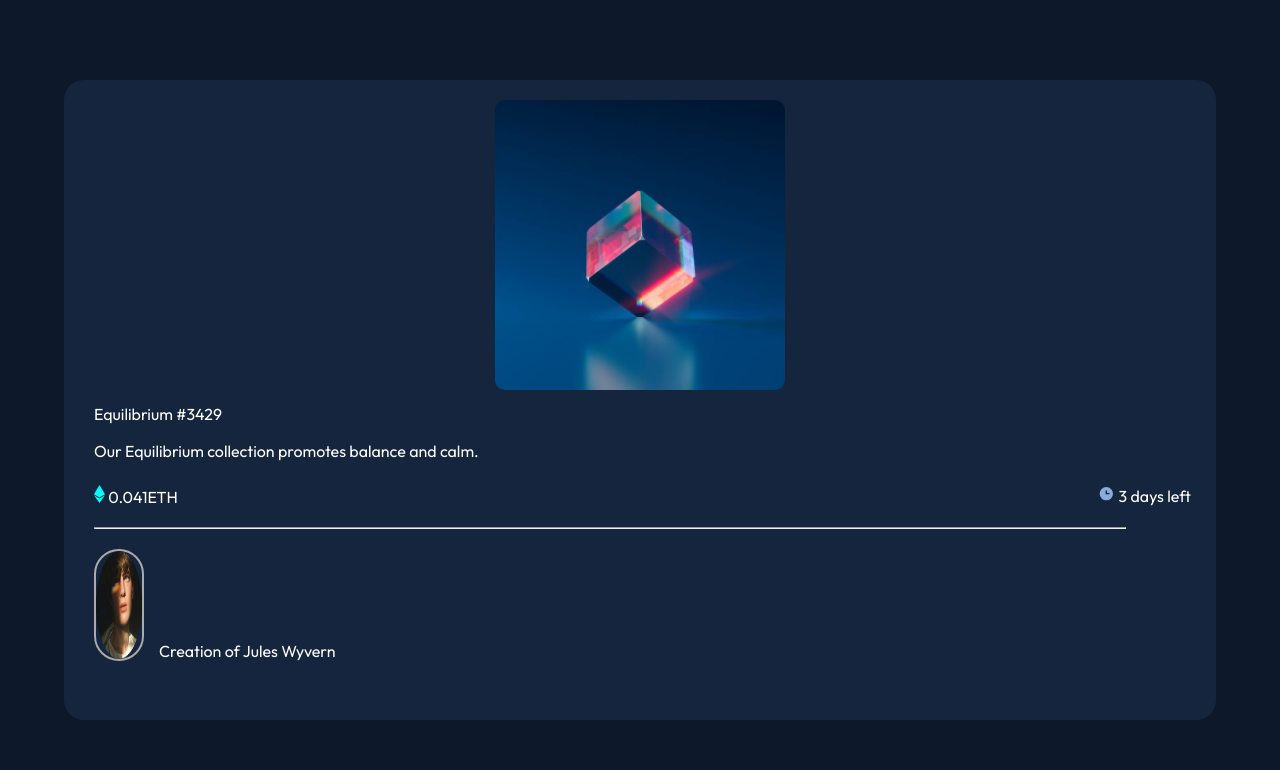
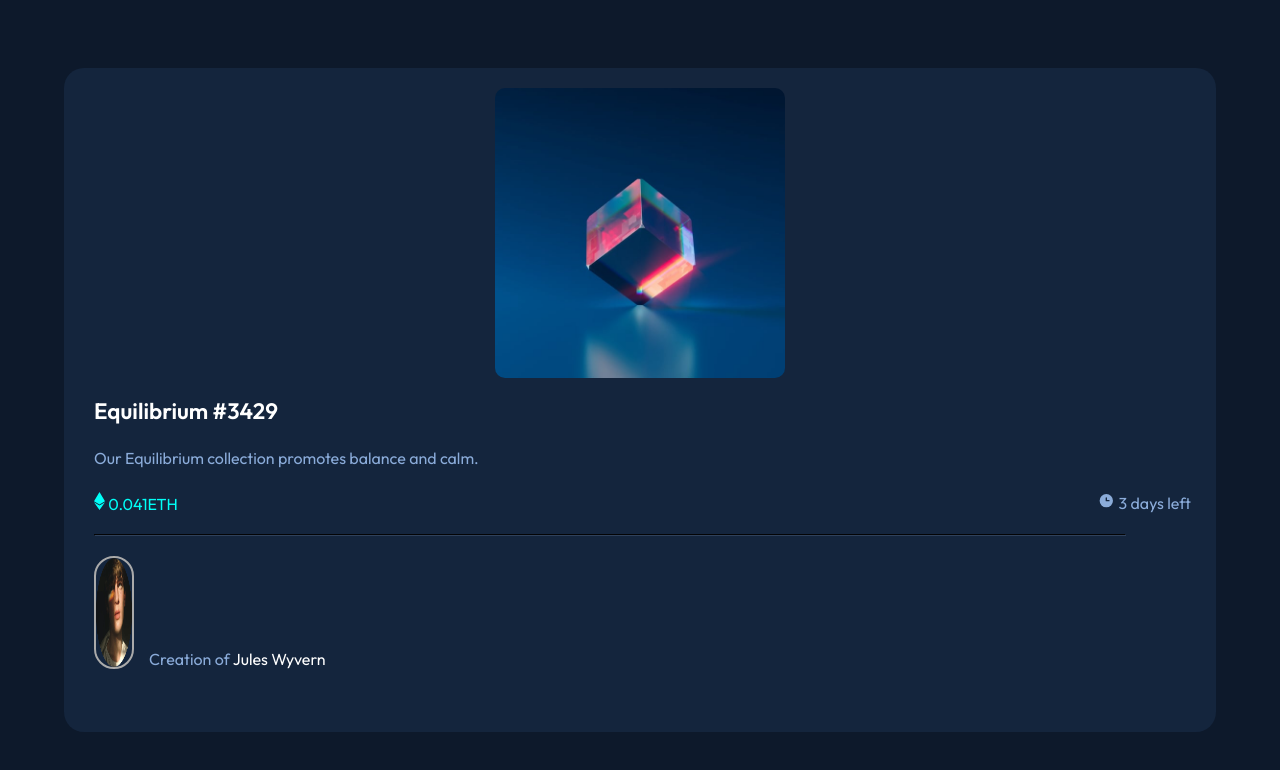
Before and after one commit to Gc87J/NFT-PREVIEW, a plain HTML site: page index.html in a window 1280 px wide. Drawn offline with Linux system fonts and the light colour scheme; a web font is replaced by a local one.

Commit message:
Not yet finished

```diff
--- a/index.html
+++ b/index.html
@@ -44,8 +44,8 @@
         <hr>
 
         <div class="creator">
-          <img src="/images/image-avatar.png" width="50px" alt="image-avatar">
-          <p>Creation of Jules Wyvern</p>
+          <img src="/images/image-avatar.png" width="40px" alt="image-avatar">
+          <p>Creation of <span>Jules Wyvern</span></p>
         </div>
 
 
--- a/scss/styles.scss
+++ b/scss/styles.scss
@@ -20,7 +20,7 @@
 
 .content-container {
   background: $cardBg;
-  height: 80vh;
+  height: 83vh;
   width: 90%;
   display: grid;
   border-radius: 20px;
@@ -33,11 +33,17 @@
   display: grid;
   place-items:center;
 
+  &:hover {
+    color: $Cyan;
+  }
+
 }
 
   img {
   margin-top: 20px;
   border-radius: 10px;
+
+
 
 }
 
@@ -55,20 +61,41 @@
  p{
    line-height: 3;
    color: #fff;
+   font-weight: 600 ;
+   font-size: 1.4rem;
+   cursor: pointer;
+
+  &:hover {
+     color: $Cyan;
+   }
 
  }
  }
 
  .text-content {
    line-height: 1.7;
+
+  p{
+    font-size: 1rem;
+    color: $SoftBlue;
+
+  }
  }
 
  .eth-icon {
   display: flex;
   justify-content: space-between;
 
+  span{
+    color: $Cyan;
+  }
+
   .time {
     margin-right: 25px;
+
+  span {
+    color: $SoftBlue;
+  }
   }
 
 
@@ -77,6 +104,7 @@
  hr {
    margin-top: 20px;
    width: 92%;
+   border-color: $lineColor;
  }
 
 
@@ -92,6 +120,17 @@ img {
 p{
 margin-top: 10%;
 margin-left: 15px;
+color: $SoftBlue;
+
+span {
+  color: #fff;
+  cursor: pointer;
+
+&:hover {
+  color: $Cyan;
+}
+
+}
 }
 }
 }
```
Also changed, not shown: css/styles.css, 1 other file.
